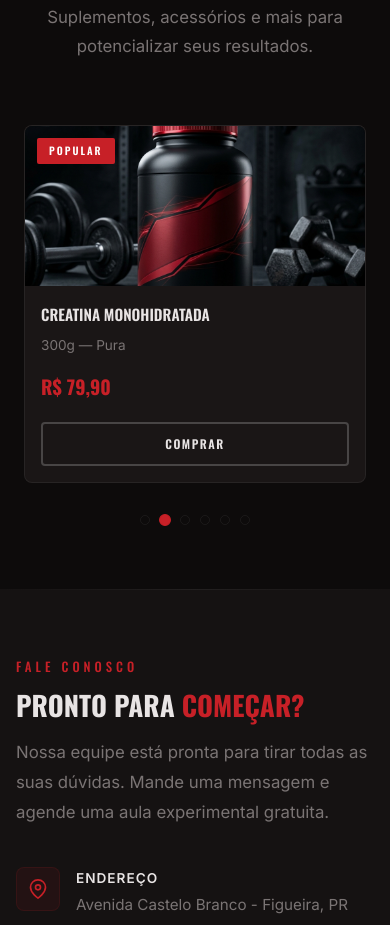
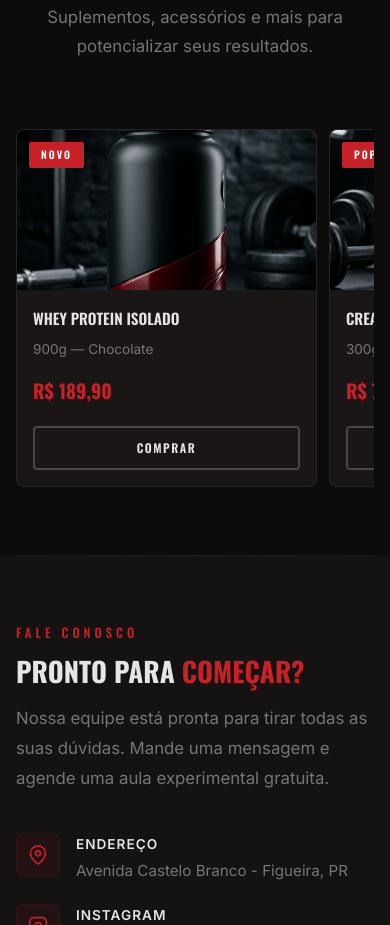
Before and after one commit to imbadcommunity/spartan_works, a website built with Vite: page index.html in a window 390 px wide. Shown: the part 4458-5383 px from the top of the page. Built offline with nearby package versions, Linux system fonts and the light colour scheme.

Commit message:
Fix carousel: native scroll-snap for fluid mobile swiping

```diff
--- a/index.html
+++ b/index.html
@@ -209,6 +209,7 @@
       </div>
 
       <div class="carousel reveal">
+        <div class="carousel__nav">
           <button class="carousel__btn carousel__btn--prev" aria-label="Anterior">
             <svg width="24" height="24" viewBox="0 0 24 24" fill="none" stroke="currentColor" stroke-width="2"><polyline points="15 18 9 12 15 6"/></svg>
           </button>
@@ -301,8 +302,7 @@
             <svg width="24" height="24" viewBox="0 0 24 24" fill="none" stroke="currentColor" stroke-width="2"><polyline points="9 18 15 12 9 6"/></svg>
           </button>
         </div>
-
-      <div class="carousel__dots reveal"></div>
+      </div>
     </div>
   </section>
 
--- a/src/main.js
+++ b/src/main.js
@@ -126,134 +126,31 @@ const activateNavLink = () => {
 
 window.addEventListener('scroll', activateNavLink, { passive: true });
 
-// --- Product Carousel ---
+// --- Product Carousel (native scroll) ---
 const initCarousel = () => {
-  const trackContainer = document.querySelector('.carousel__track-container');
-  const track = document.querySelector('.carousel__track');
-  const slides = document.querySelectorAll('.carousel__slide');
+  const container = document.querySelector('.carousel__track-container');
   const prevBtn = document.querySelector('.carousel__btn--prev');
   const nextBtn = document.querySelector('.carousel__btn--next');
-  const dotsContainer = document.querySelector('.carousel__dots');
 
-  if (!track || !trackContainer || slides.length === 0) return;
+  if (!container) return;
 
-  let currentPage = 0;
-  let slidesPerView = 3;
-  let autoPlayTimer;
-
-  const getSlidesPerView = () => {
-    if (window.innerWidth <= 480) return 1;
-    if (window.innerWidth <= 768) return 2;
-    return 3;
+  const getScrollAmount = () => {
+    const slide = container.querySelector('.carousel__slide');
+    if (!slide) return 300;
+    return slide.offsetWidth + 20; // slide width + gap
   };
 
-  const setSlideSizes = () => {
-    const containerWidth = trackContainer.offsetWidth;
-    const slideWidth = containerWidth / slidesPerView;
-    slides.forEach(slide => {
-      slide.style.width = `${slideWidth}px`;
-      slide.style.minWidth = `${slideWidth}px`;
-      slide.style.padding = '0 8px';
+  if (prevBtn) {
+    prevBtn.addEventListener('click', () => {
+      container.scrollBy({ left: -getScrollAmount(), behavior: 'smooth' });
     });
-  };
-
-  const getTotalPages = () => Math.ceil(slides.length / slidesPerView);
-
-  const createDots = () => {
-    dotsContainer.innerHTML = '';
-    const totalPages = getTotalPages();
-    for (let i = 0; i < totalPages; i++) {
-      const dot = document.createElement('button');
-      dot.classList.add('carousel__dot');
-      if (i === 0) dot.classList.add('active');
-      dot.setAttribute('aria-label', `Página ${i + 1}`);
-      dot.addEventListener('click', () => goToPage(i));
-      dotsContainer.appendChild(dot);
-    }
-  };
-
-  const updateDots = () => {
-    const dots = document.querySelectorAll('.carousel__dot');
-    dots.forEach((dot, i) => {
-      dot.classList.toggle('active', i === currentPage);
-    });
-  };
-
-  const goToPage = (page) => {
-    const totalPages = getTotalPages();
-    if (page < 0) page = totalPages - 1;
-    if (page >= totalPages) page = 0;
-    currentPage = page;
-
-    const containerWidth = trackContainer.offsetWidth;
-    const offset = currentPage * containerWidth;
-
-    // Don't go past the end
-    const maxOffset = track.scrollWidth - containerWidth;
-    track.style.transform = `translateX(-${Math.min(offset, maxOffset)}px)`;
-    updateDots();
-  };
-
-  const nextSlide = () => goToPage(currentPage + 1);
-  const prevSlide = () => goToPage(currentPage - 1);
-
-  const startAutoPlay = () => {
-    stopAutoPlay();
-    autoPlayTimer = setInterval(nextSlide, 5000);
-  };
-
-  const stopAutoPlay = () => {
-    if (autoPlayTimer) clearInterval(autoPlayTimer);
-  };
-
-  // Button events
-  if (prevBtn) prevBtn.addEventListener('click', () => { prevSlide(); startAutoPlay(); });
-  if (nextBtn) nextBtn.addEventListener('click', () => { nextSlide(); startAutoPlay(); });
-
-  // Touch/Swipe support for mobile
-  let touchStartX = 0;
-
-  track.addEventListener('touchstart', (e) => {
-    touchStartX = e.changedTouches[0].screenX;
-    stopAutoPlay();
-  }, { passive: true });
-
-  track.addEventListener('touchend', (e) => {
-    const touchEndX = e.changedTouches[0].screenX;
-    const diff = touchStartX - touchEndX;
-    if (Math.abs(diff) > 40) {
-      if (diff > 0) nextSlide();
-      else prevSlide();
-    }
-    startAutoPlay();
-  }, { passive: true });
-
-  // Pause on hover (desktop)
-  const carousel = document.querySelector('.carousel');
-  if (carousel) {
-    carousel.addEventListener('mouseenter', stopAutoPlay);
-    carousel.addEventListener('mouseleave', startAutoPlay);
   }
 
-  // Resize handler
-  let resizeTimer;
-  const handleResize = () => {
-    clearTimeout(resizeTimer);
-    resizeTimer = setTimeout(() => {
-      slidesPerView = getSlidesPerView();
-      setSlideSizes();
-      createDots();
-      goToPage(0);
-    }, 150);
-  };
-
-  window.addEventListener('resize', handleResize);
-
-  // Init
-  slidesPerView = getSlidesPerView();
-  setSlideSizes();
-  createDots();
-  startAutoPlay();
+  if (nextBtn) {
+    nextBtn.addEventListener('click', () => {
+      container.scrollBy({ left: getScrollAmount(), behavior: 'smooth' });
+    });
+  }
 };
 
 document.addEventListener('DOMContentLoaded', initCarousel);
--- a/src/style.css
+++ b/src/style.css
@@ -824,26 +824,37 @@ ul {
 
 .carousel {
   position: relative;
+}
+
+.carousel__nav {
   display: flex;
   align-items: center;
   gap: 16px;
 }
 
 .carousel__track-container {
-  overflow: hidden;
+  overflow-x: auto;
+  overflow-y: hidden;
+  scroll-snap-type: x mandatory;
+  -webkit-overflow-scrolling: touch;
+  scrollbar-width: none;
   flex: 1;
   border-radius: 8px;
 }
 
+.carousel__track-container::-webkit-scrollbar {
+  display: none;
+}
+
 .carousel__track {
   display: flex;
-  transition: transform 0.5s var(--ease-out-expo);
+  gap: 20px;
+  padding: 4px 0;
 }
 
 .carousel__slide {
-  flex-shrink: 0;
-  padding: 0 12px;
-  box-sizing: border-box;
+  flex: 0 0 calc(33.333% - 14px);
+  scroll-snap-align: start;
 }
 
 .carousel__btn {
@@ -859,6 +870,7 @@ ul {
   cursor: pointer;
   transition: all 0.3s ease;
   flex-shrink: 0;
+  z-index: 2;
 }
 
 .carousel__btn:hover {
@@ -1258,6 +1270,10 @@ ul {
     height: 36px;
   }
 
+  .carousel__slide {
+    flex: 0 0 calc(50% - 10px);
+  }
+
   .product-card__image {
     height: 180px;
   }
@@ -1290,6 +1306,15 @@ ul {
     display: none;
   }
 
+  .carousel__slide {
+    flex: 0 0 85%;
+  }
+
+  .carousel__track {
+    gap: 12px;
+    padding: 4px 4px 4px 0;
+  }
+
   .product-card__image {
     height: 160px;
   }
```
Lines whose indentation alone changed are shown as unchanged.
